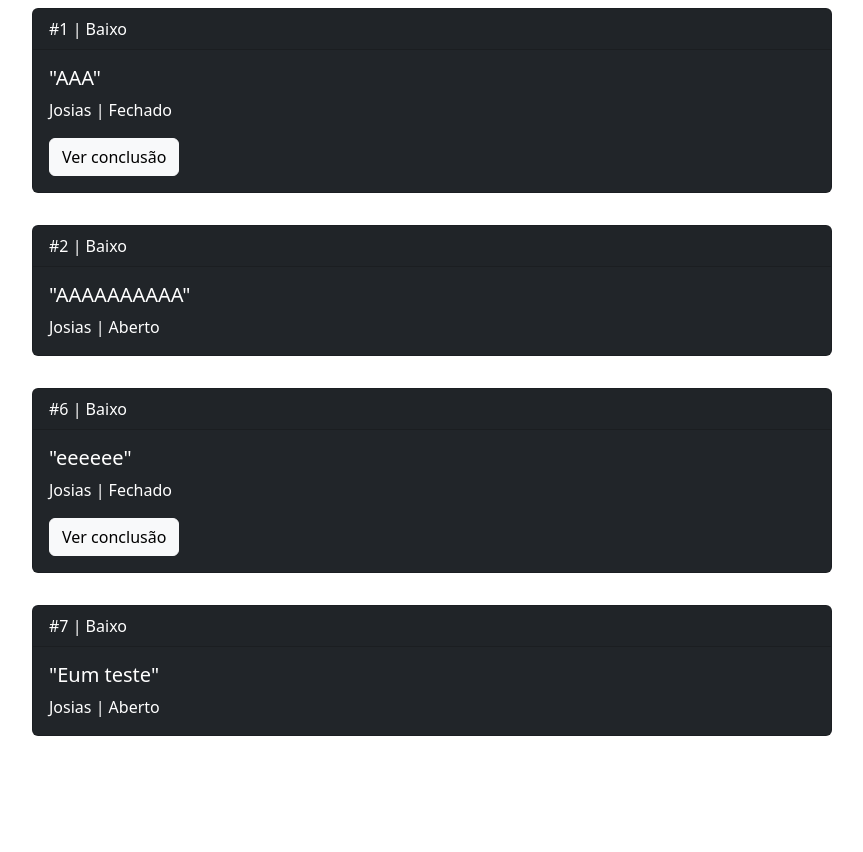
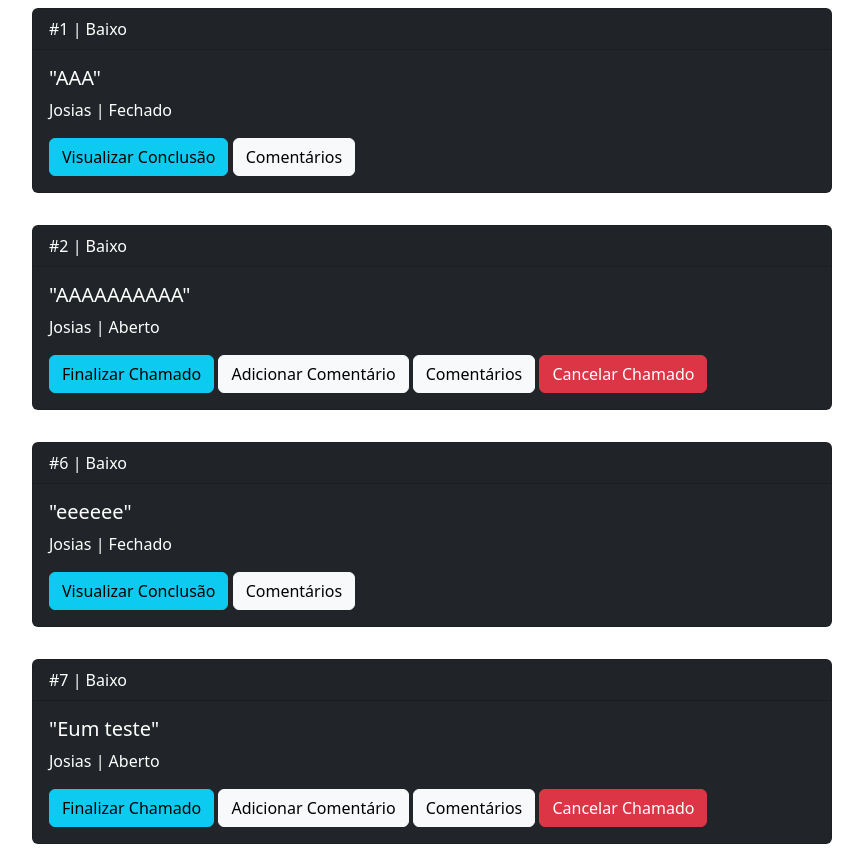
Before and after one commit to naparization/Django, a Django app: page /lista_chamados/ in a window 1280 px wide. Shown: the whole page, without its empty margins (208-1071 px from the left). Before the commit the page ends 736 px from the top, so only its background shows below. Run offline with Django 5.2, Linux system fonts and the light colour scheme; a user stored in the database is signed in; data comes from the database, SQL or seed files in the repository; both versions use the stored data as it was after the commit.

Commit message:
29/06 - Napar

```diff
--- a/core/templates/core/lista_chamados.html
+++ b/core/templates/core/lista_chamados.html
@@ -12,11 +12,23 @@
             <p class="card-text">{{chamado.UsuarioId.first_name}} | Aberto</p>
             {% else %}
             <p class="card-text">{{chamado.UsuarioId.first_name}} | Fechado</p>
-            <button type="button" class="btn btn-light">Ver conclusão</button>
             {% endif %}
-            {% if is_staff == True and chamado.Esta_Aberto == 1 %}
-            <p class="btn btn-danger">Cancelar</p>
+
+            {% if is_staff and chamado.Esta_Aberto %}
             <a class="btn btn-info" href="{% url 'conclusao_chamado' chamado.id %}">Finalizar Chamado</a>
+            {% elif chamado.Esta_Aberto == False %}
+            <a class="btn btn-info" href="{% url 'visualizar_conclusao_chamado' chamado.id %}">Visualizar Conclusão</a>
+            {% endif %}
+
+
+            {% if is_staff and chamado.Esta_Aberto %}
+            <a class="btn btn-light" href="{% url 'adicionar_comentario' chamado.id %}">Adicionar Comentário</a>
+            {% endif %}
+
+            <a class="btn btn-light" href="{% url 'comentarios' chamado.id %}">Comentários</a>
+
+            {% if chamado.Esta_Aberto == 1 %}
+            <a class="btn btn-danger">Cancelar Chamado</a>
             {% endif %}
         </div>
 
--- a/core/templates/core/novo_chamado.html
+++ b/core/templates/core/novo_chamado.html
@@ -21,9 +21,9 @@
                         <label style="margin-bottom: 6px; font-size: 14px; color: white;">Categoria:</label>
                         <select name="categoria"
                             style="width: 100%; padding: 8px 12px; font-size: 15px; border: 1px solid #555; border-radius: 6px; background: #2a2a2a; color: white; box-sizing: border-box;">
-                            <option value="1">Opção 1</option>
-                            <option value="2">Opção 2</option>
-                            <option value="3">Opção 3</option>
+                            <option value="1">Rede</option>
+                            <option value="2">Equipamento</option>
+                            <option value="3">Outros</option>
                         </select>
                     </div>
 
--- a/core/views.py
+++ b/core/views.py
@@ -52,13 +52,34 @@ from django.shortcuts import redirect, render
 
 @login_required
 def home(request):
-    return render(request, 'core/home_usuario.html')
+    is_staff = request.user.is_staff
+    if (is_staff):
+        return render(request, 'core/home_usuario_adm.html')
+    else:
+        return render(request, 'core/home_usuario.html')
+
+@login_required
+def conclusao_chamado(request):
+    return render(request, 'core/home_usuario_adm.html')
+
+@login_required
+def visualizar_conclusao_chamado(request):
+    return render(request, 'core/home_usuario_adm.html')
+
+@login_required
+def adicionar_comentario(request):
+    return render(request, 'core/home_usuario_adm.html')
+
+@login_required
+def comentarios(request):
+    return render(request, 'core/home_usuario_adm.html')
 
 @login_required
 def listar_chamados(request):
 # (UsuarioId=request.user.id)
+    is_staff = request.user.is_staff
     chamados = Chamado.objects.filter(UsuarioId=request.user.id)
-    return render(request, 'core/lista_chamados.html', {'chamados': chamados})
+    return render(request, 'core/lista_chamados.html', {'chamados': chamados, 'is_staff': is_staff})
 
 @login_required
 def listar_chamados_todos(request):
--- a/setup/urls.py
+++ b/setup/urls.py
@@ -10,5 +10,8 @@ urlpatterns = [
     path("novo_chamado/", novo_chamado, name='novo_chamado'),
     path("lista_chamados/", listar_chamados, name='listar_chamados'),
     path("funcionario/lista_chamados/", listar_chamados_todos, name='listar_chamados_todos'),
-    path("<int:chamado_id>/conclusao_chamado/", conclusao_chamado, name='conclusao_chamado' )
+    path("<int:chamado_id>/conclusao_chamado/", conclusao_chamado, name='conclusao_chamado' ),
+    path("<int:chamado_id>/visualizar_conclusao_chamado/", visualizar_conclusao_chamado, name='visualizar_conclusao_chamado'),
+    path("<int:chamado_id>/comentarios/", comentarios, name='comentarios'),
+    path("<int:chamado_id>/adicionar_comentario/", adicionar_comentario, name='adicionar_comentario'),
 ]
```
Also changed, not shown: core/templates/core/home_usuario_adm.html (added, +30 -0 lines), db.sqlite3.
